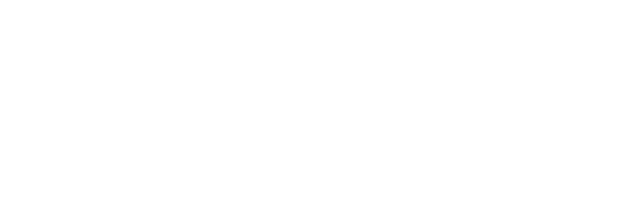
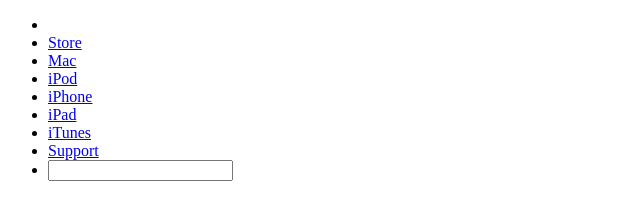
Before and after one commit to rsundar/Apple-clone, a plain HTML site: page index.html in a window 1280 px wide. Shown: the whole page, without its empty margins (0-640 px from the left). Drawn offline with Linux system fonts and the light colour scheme.

Commit message:
added navbar

```diff
--- a/index.html
+++ b/index.html
@@ -10,7 +10,17 @@
     <main>
         <header>
             <nav>
-
+                <ul>
+                    <li><a href="#"></a></li>
+                    <li><a href="#">Store</a></li>
+                    <li><a href="#">Mac</a></li>
+                    <li><a href="#">iPod</a></li>
+                    <li><a href="#">iPhone</a></li>
+                    <li><a href="#">iPad</a></li>
+                    <li><a href="#">iTunes</a></li>
+                    <li><a href="#">Support</a></li>
+                    <li><input type="text" value=""> <span></span></li>
+                </ul>
             </nav>
         </header>
     </main>
```
